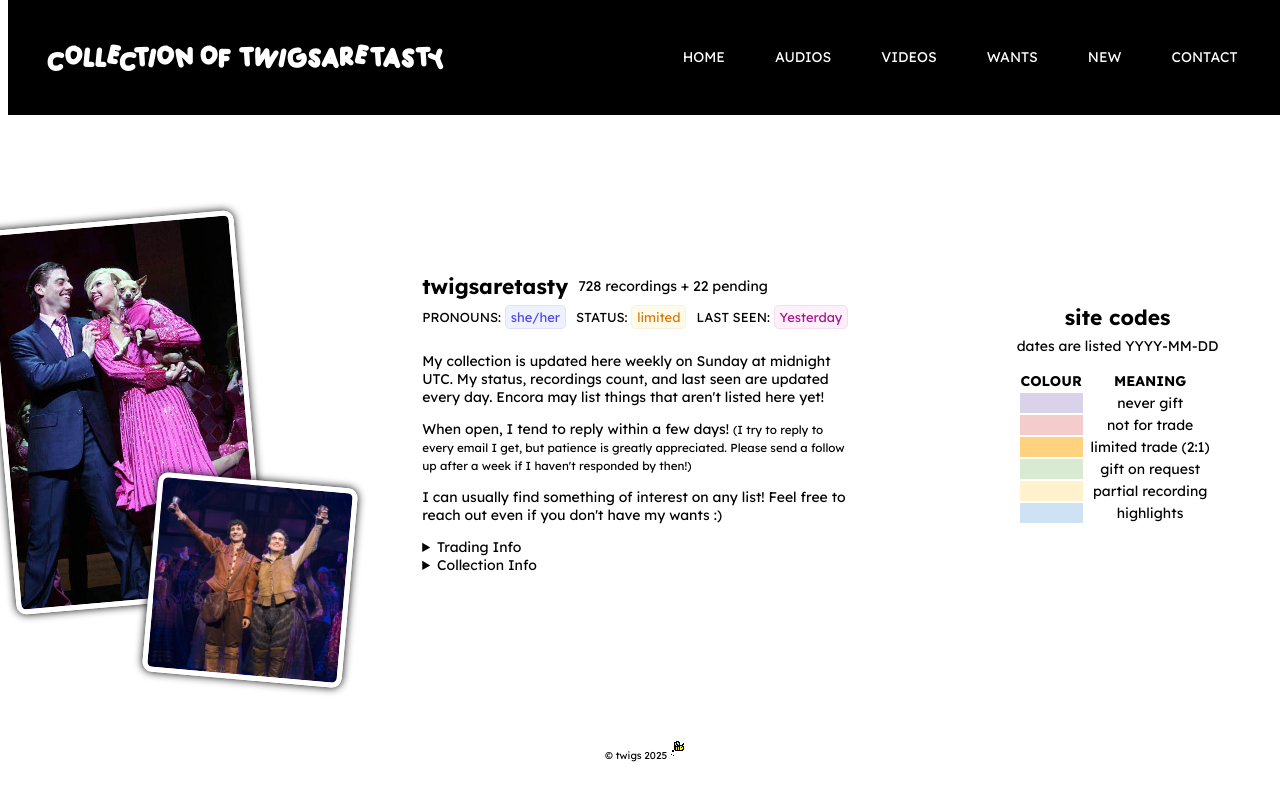
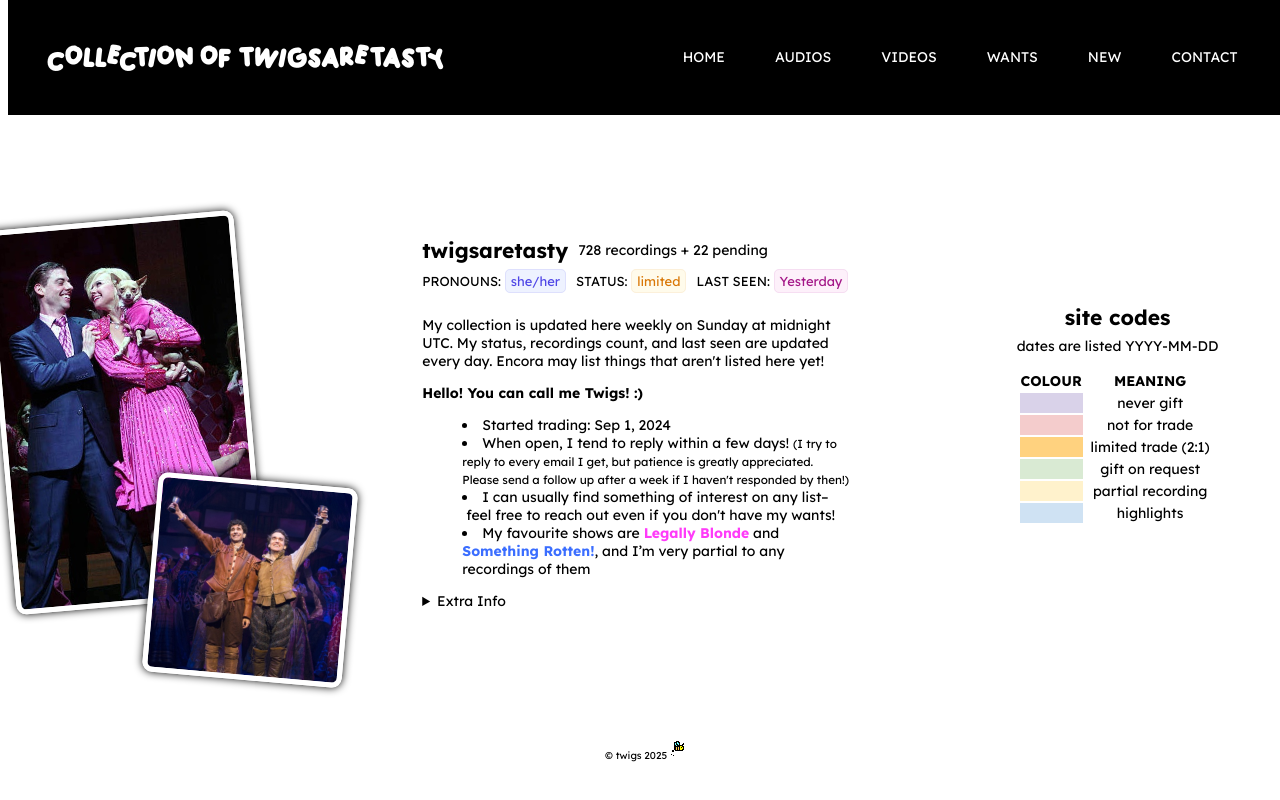
Before and after one commit to twigsaretasty/trade, a website: page index.html in a window 1280 px wide. Drawn offline with Linux system fonts and the light colour scheme.

Commit message:
update home page

```diff
--- a/index.html
+++ b/index.html
@@ -72,26 +72,25 @@
                     <p>LAST SEEN: <span id="seen"></span></p>
                 </div>
                 <p class="text">My collection is updated here weekly on Sunday at midnight UTC. My status, recordings count, and last seen are updated every day. Encora may list things that aren't listed here yet!</p>
-                <p class="text">When open, I tend to reply within a few days! <small>(I try to reply to every email I get, but patience is greatly appreciated. Please send a follow up after a week if I haven&#039;t responded by then!)</small></p>
-                <p class="text">I can usually find something of interest on any list! Feel free to reach out even if you don&#039;t have my wants :)<p>
-                <details>
-                    <summary>Trading Info</summary>
+                <p><strong>Hello! You can call me Twigs! :)</strong></p>
                 <ul>
-                        <li>Started trading: Sep 2024</li>
-                        <li>I prefer smaller scale trades, but I'm happy with large ones as well</li>
-                        <li>Any MKV + VOB combination will be traded together, but videos with multiple release formats will generally be considered a 1:1 ratio per format. These are noted as such in my trader notes</li>
-                        <li>I prefer to receive links through MEGA. I will accept Google Drive links, but MEGA is my preferred method.</li>
-                        <li>My links stay active for a week unless you tell me you need more time</li>
+                    <li>Started trading: Sep 1, 2024</li>
+                    <li>When open, I tend to reply within a few days! <small>(I try to reply to every email I get, but patience is greatly appreciated. Please send a follow up after a week if I haven&#039;t responded by then!)</small></li>
+                    <li>I can usually find something of interest on any list– feel free to reach out even if you don&#039;t have my wants!</li>
+                    <li>My favourite shows are<span style=\"color: #ffa4fc;\"> </span><span style="color: #ff3bf9"><strong>Legally Blonde</strong></span> and <span style="color: #3b6eff;"><strong>Something Rotten!</strong></span>, and I’m very partial to any recordings of them</li>
                 </ul>
-                </details>
-                <details>
-                    <summary>Collection Info</summary>
+                <details><summary>Extra Info</summary>
+                    <div data-type="details-content">
+                        <p>for my own peace of mind</p>
                         <ul>
-                        <li>Sizes are listed from my Mac, which is why file sizes are larger</li>
-                        <li>I do my best to make sure everything is labelled correctly and not a rip, but there is a chance something is wonky. If you notice anything, please let me know so I can correct it!</li>
+                            <li>I prefer smaller scale trades, but I&#039;m happy with large ones as well. Don’t be afraid to ask!</li>
+                            <li>Any merged VOBs will be traded with their original format, but videos with multiple release formats will generally be considered a 1:1 ratio per format. These are noted as such in my trader notes</li>
+                            <li>My links will stay active for a week unless you tell me you need more time. I’ll remind you when I send them over!</li>
+                            <li>Sizes are listed from my Mac, which is why file sizes are slightly larger</li>
                             <li>Anything without a format has recently been added to my collection. These will be updated asap!</li>
                             <li>Audios are all listed with the amount of tracks I have, as well as non-DVD videos with multiple files (ex: the recording is split between two acts). Without the given indicator, you can assume there is only video one file for the performance. Audios will generally still have a &quot;x1&quot; in this case to minimize confusion</li>
                         </ul>
+                    </div>
                 </details>
             </div>
             <div id="key" class="text">
```
Lines whose indentation alone changed are shown as unchanged.
